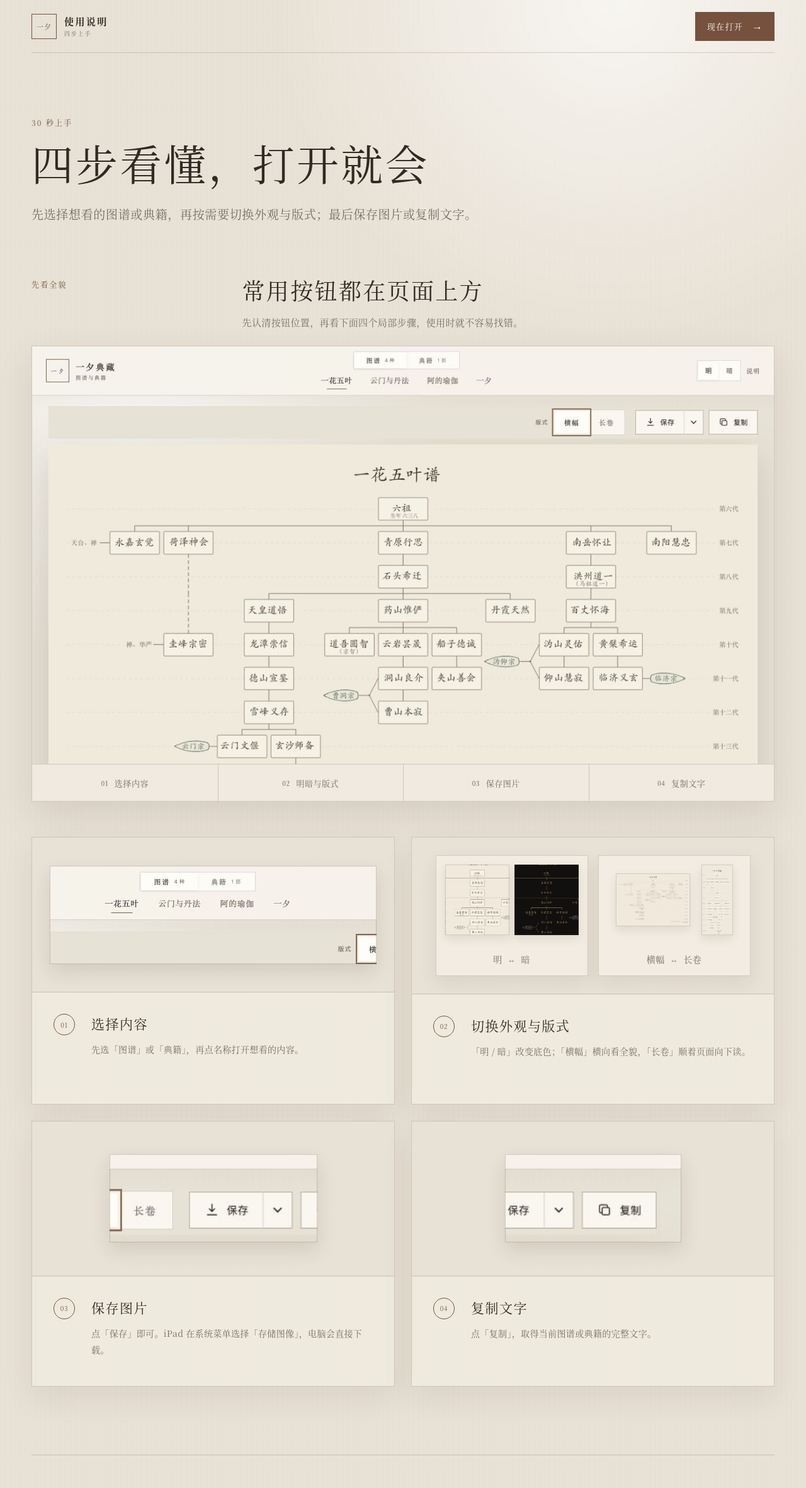
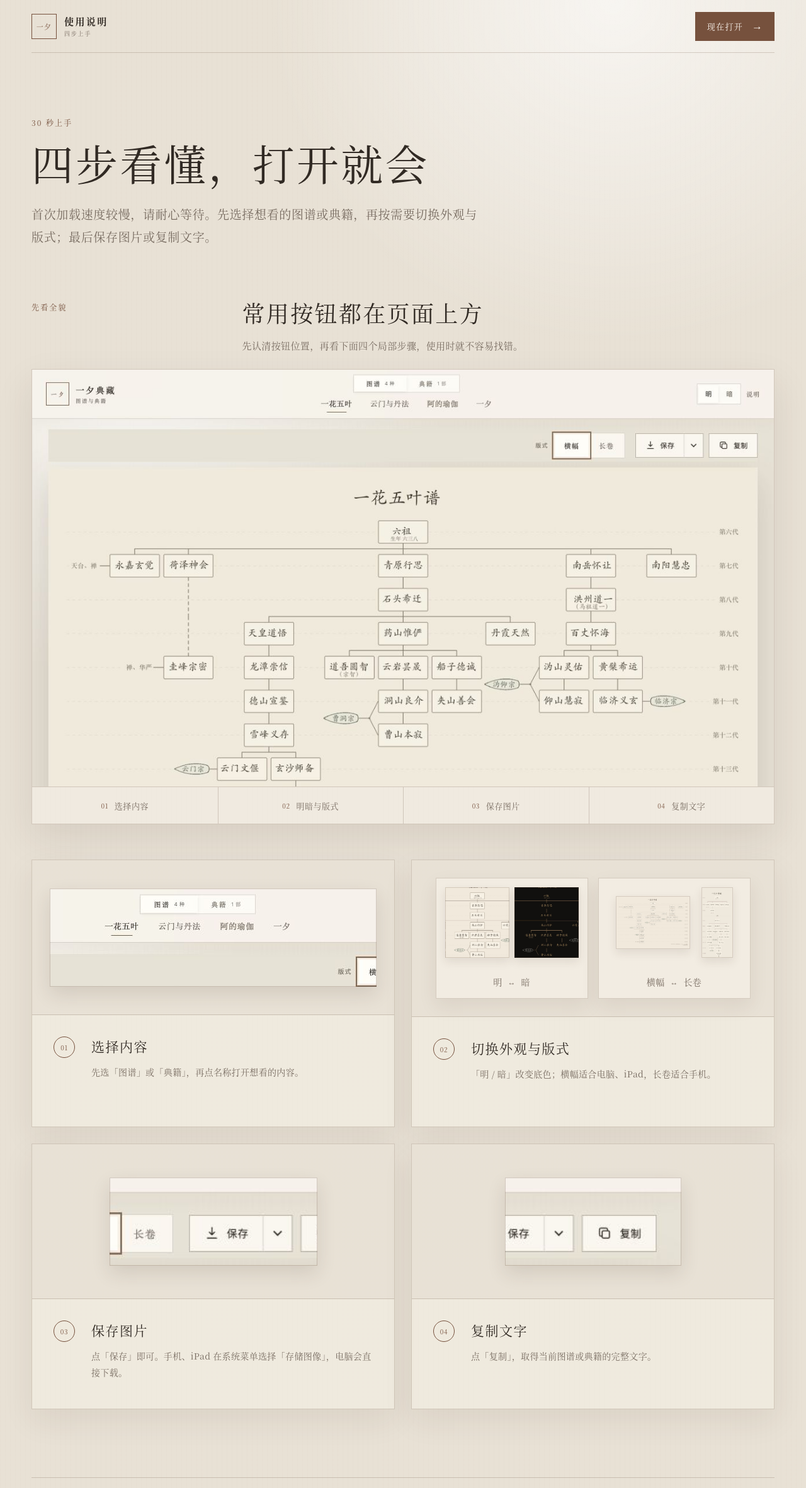
Before and after one commit to NoraLigithub/yixi-chart, a Next.js app: page /guide in a window 1280 px wide. Shown: the top 2363 px of the page at 63% size. Built offline with nearby package versions, Linux system fonts and the light colour scheme; no server answers.

Commit message:
clarify guide device recommendations

```diff
--- a/app/guide/page.tsx
+++ b/app/guide/page.tsx
@@ -20,14 +20,14 @@ const steps = [
   {
     number: "02",
     title: "切换外观与版式",
-    copy: "「明 / 暗」改变底色；「横幅」横向看全貌，「长卷」顺着页面向下读。",
+    copy: "「明 / 暗」改变底色；横幅适合电脑、iPad，长卷适合手机。",
     shotClass: styles.shotAppearance,
     shotAlt: "界面上方的明暗与横幅长卷切换按钮",
   },
   {
     number: "03",
     title: "保存图片",
-    copy: "点「保存」即可。iPad 在系统菜单选择「存储图像」，电脑会直接下载。",
+    copy: "点「保存」即可。手机、iPad 在系统菜单选择「存储图像」，电脑会直接下载。",
     shotClass: styles.shotSave,
     shotAlt: "界面上方的保存按钮和版本选择箭头",
   },
@@ -65,7 +65,7 @@ export default function GuidePage() {
           <p className={styles.eyebrow}>30 秒上手</p>
           <h1>四步看懂，打开就会</h1>
           <p className={styles.lead}>
-            先选择想看的图谱或典籍，再按需要切换外观与版式；最后保存图片或复制文字。
+            首次加载速度较慢，请耐心等待。先选择想看的图谱或典籍，再按需要切换外观与版式；最后保存图片或复制文字。
           </p>
         </section>
 
```
Also changed, not shown: 1 other file (tests, documents, lock files or other folders).
